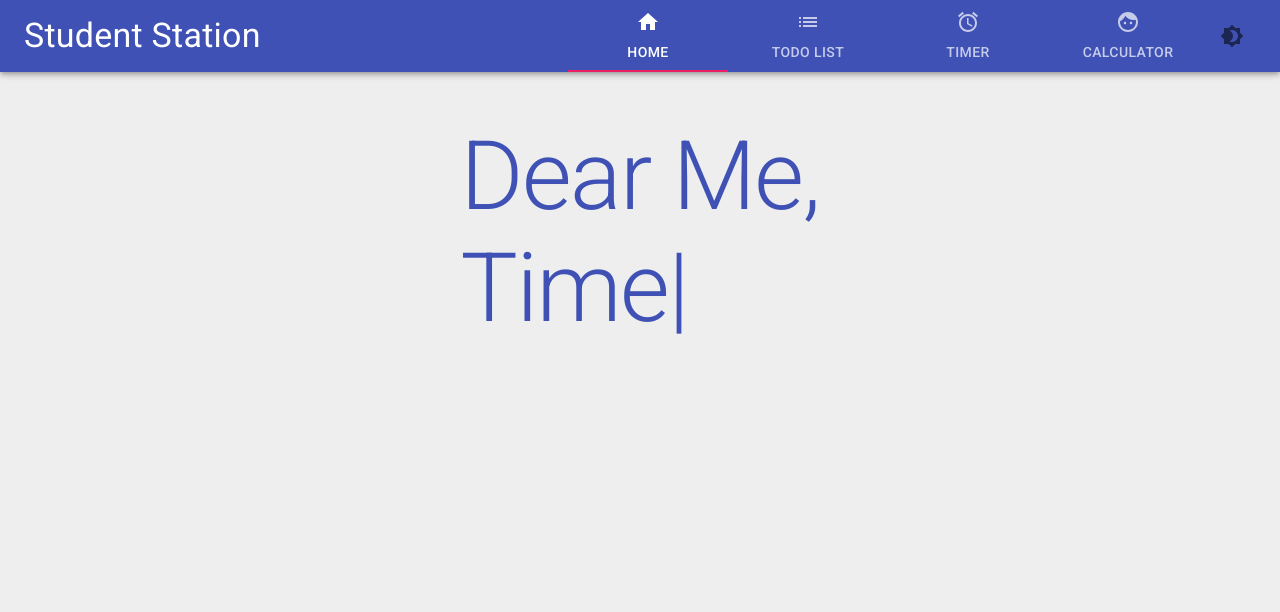
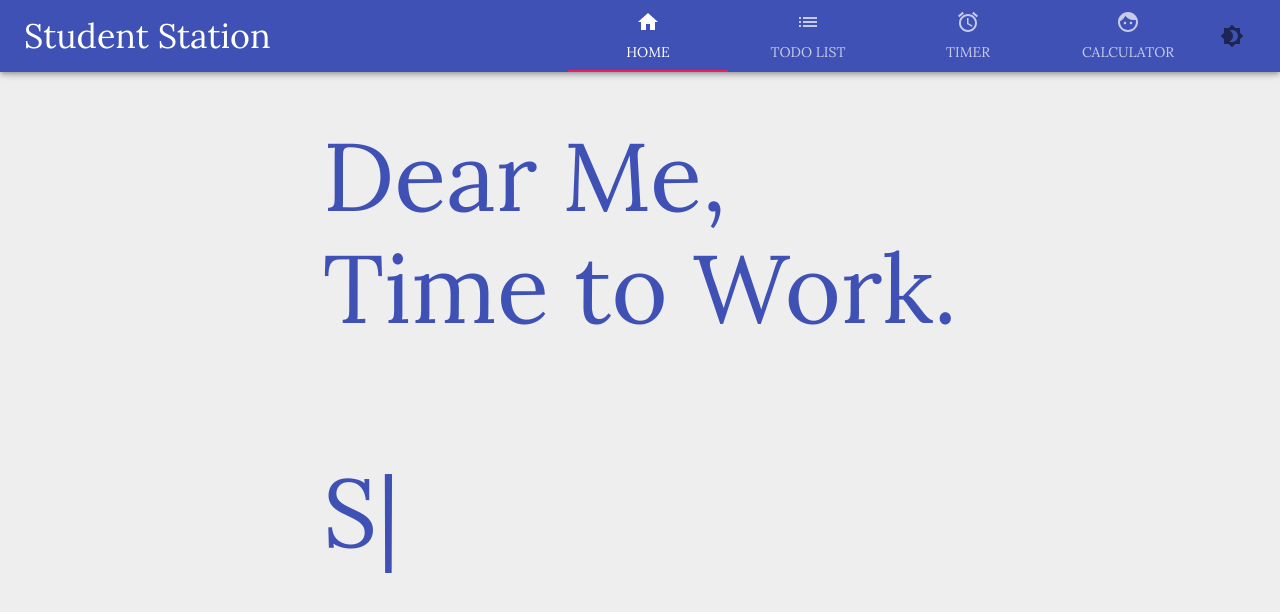
Before and after one commit to saad-afridi/StudentStation, a React (Create React App) app: page / in a window 1280 px wide. Shown: the top 612 px of the page. Built offline with nearby package versions, Linux system fonts and the light colour scheme.

Commit message:
Some font changes

```diff
--- a/src/App.js
+++ b/src/App.js
@@ -49,6 +49,11 @@ const themeLight = createMuiTheme({
 			3: grey[500],
 		},
 	},
+    typography: {
+        fontFamily: [
+            'Lora',
+        ].join(',')
+    }
 });
 
 const themeDark = createMuiTheme({
@@ -133,10 +138,11 @@ class App extends React.Component {
 		return (
 			<Container className="App">
 				<ThemeProvider theme={darkMode ? themeDark : themeLight}>
-					<link
+					{/* <link
 						rel="stylesheet"
 						href="https://fonts.googleapis.com/css?family=Roboto:300,400,500,700&display=swap"
-					/>
+					/> */}
+                    <link href="https://fonts.googleapis.com/css2?family=Lora&display=swap" rel="stylesheet" />
 					<CssBaseline />
 					<AppBar
 						color={!darkMode ? 'primary' : ''}
--- a/src/components/Todo/AddTodo.js
+++ b/src/components/Todo/AddTodo.js
@@ -32,11 +32,11 @@ export const AddTodo = () => {
 	const classes = useStyles();
 
 	const [text, setText] = React.useState('');
-	const [prior, setPrior] = React.useState('low');
+	// const [prior, setPrior] = React.useState('low');
 	const { todos } = useSelector((state) => state.todoListState);
 	const dispatch = useDispatch();
 
-	const stateProps = { text, setText, prior, setPrior, dispatch, todos };
+	const stateProps = { text, setText, dispatch, todos };
 
 	return (
 		<Grid
@@ -59,7 +59,7 @@ export const AddTodo = () => {
 					onChange={(e) => setText(e.target.value)}
 					onKeyPress={(e) => submitForm(e, stateProps)}></TextField>
 			</Grid>
-			<Grid item >
+			{/* <Grid item >
                 <FormControl className={classes.priorForm}>
                     <InputLabel id="set-priority-task">Priority</InputLabel>
                     <Select
@@ -74,7 +74,7 @@ export const AddTodo = () => {
                     </Select>
                 </FormControl>
 
-			</Grid>
+			</Grid> */}
 			<Grid item>
 				<Fab color="primary" onClick={(e) => submitForm(e, stateProps)}>
 					<AddIcon />
@@ -85,7 +85,7 @@ export const AddTodo = () => {
 };
 
 const submitForm = (e, stateProps) => {
-	const { text, setText, dispatch, todos, prior, setPrior } = stateProps;
+	const { text, setText, dispatch, todos } = stateProps;
 
 	// If clicked or pressed enter => Submit
 	if (e.charCode === 13 || e.charCode === undefined) {
@@ -101,10 +101,10 @@ const submitForm = (e, stateProps) => {
 		}
 
 		e.preventDefault();
-		if (isFormValid) dispatch(addTodo({ text, priority: prior, completed: false }));
+		if (isFormValid) dispatch(addTodo({ text, completed: false }));
 		document.getElementById('add-task-input').value = '';
 		setText('');
-        setPrior('low');
+        // setPrior('low');
 	}
 };
 
--- a/src/pages/Home.js
+++ b/src/pages/Home.js
@@ -48,8 +48,8 @@ const HomePage = () => {
                             <Typist.Delay ms={500} />
                             <br />
                             Time to Play Games?
-                            <Typist.Backspace count = {19} delay={200} />
-                            Time to Work.
+                            <Typist.Backspace count = {11} delay={200} />
+                            Work.
                             <Typist.Delay ms={500} />
                             <br />
                             <br />
--- a/src/pages/Todo.js
+++ b/src/pages/Todo.js
@@ -9,7 +9,7 @@ import PageTitle from '../components/PageTitle';
 import { Container } from '@material-ui/core';
 
 // Material UI Icons
-import ListIcon from '@material-ui/icons/List';
+import ListIcon from '@material-ui/icons/ListAlt';
 
 export default function ToDoPage() {
 	return (
```
Also changed, not shown: 1 other file (tests, documents, lock files or other folders).
